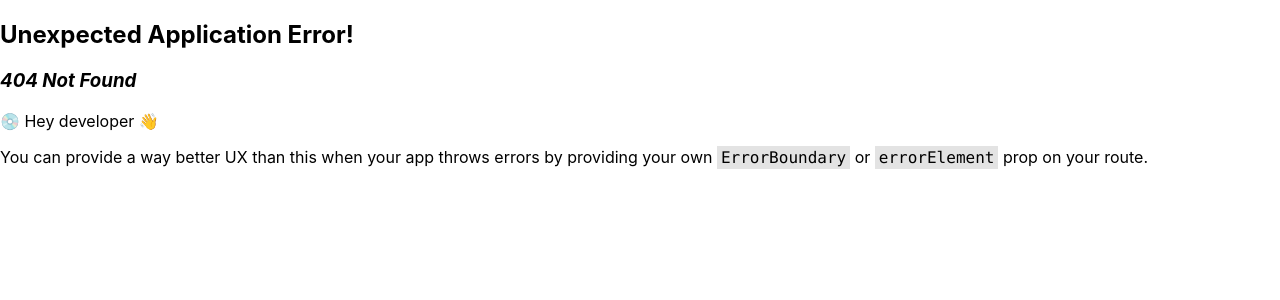
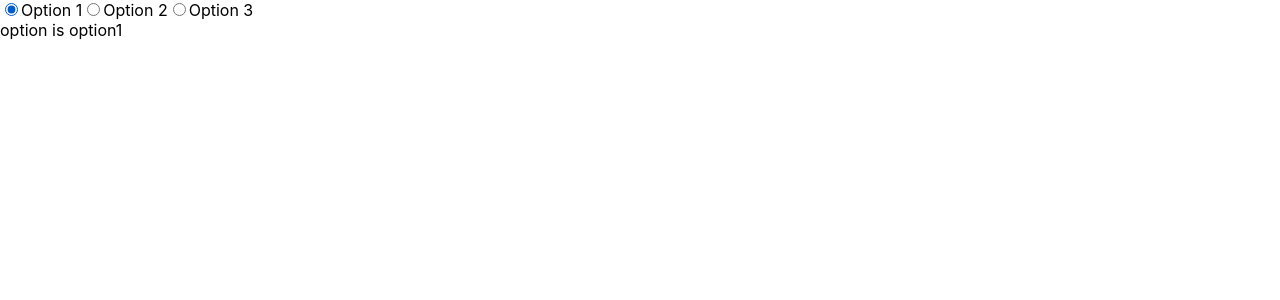
Before and after one commit to Pheonix-db-team/PG-Accreditation-Automation, a React (Create React App) app: page /radiobutton in a window 1280 px wide. Before the commit this address had no page. Shown: the top 300 px of the page. Built offline with nearby package versions, Linux system fonts and the light colour scheme.

Commit message:
:sparkles:Radio button basic implementation

```diff
--- /dev/null
+++ b/src/pages/RadioButtonPage.js
@@ -0,0 +1,42 @@
+
+
+import React from 'react'
+import { useState, useEffect } from 'react';
+function RadioButtonPage() {
+    const arr = ['option1', 'option2', 'option3'];
+    const [option, setOption] = useState(arr[0]);
+    const handleRadioChange = (e) => {
+        console.log("Set option called");
+        setOption(e.target.value)
+    }
+    return (
+        <body>
+
+            <label >
+                <input type="radio" name="myRadio" value="option1" defaultChecked={option === "option1"} onChange={handleRadioChange} />
+                Option 1
+            </label>
+            <label>
+                <input
+                    type="radio"
+                    name="myRadio"
+                    value="option2"
+                    defaultChecked={option === "option2"}
+                    onChange={handleRadioChange}
+                />
+                Option 2
+            </label>
+            <label>
+                <input type="radio" name="myRadio" value="option3" defaultChecked={option === "option3"}
+                    onChange={handleRadioChange} />
+                Option 3
+            </label>
+            <br></br>
+            option is {option}
+
+        </body>
+
+    );
+}
+
+export default RadioButtonPage
```
Also changed, not shown: src/index.js (+8 -0 lines).
